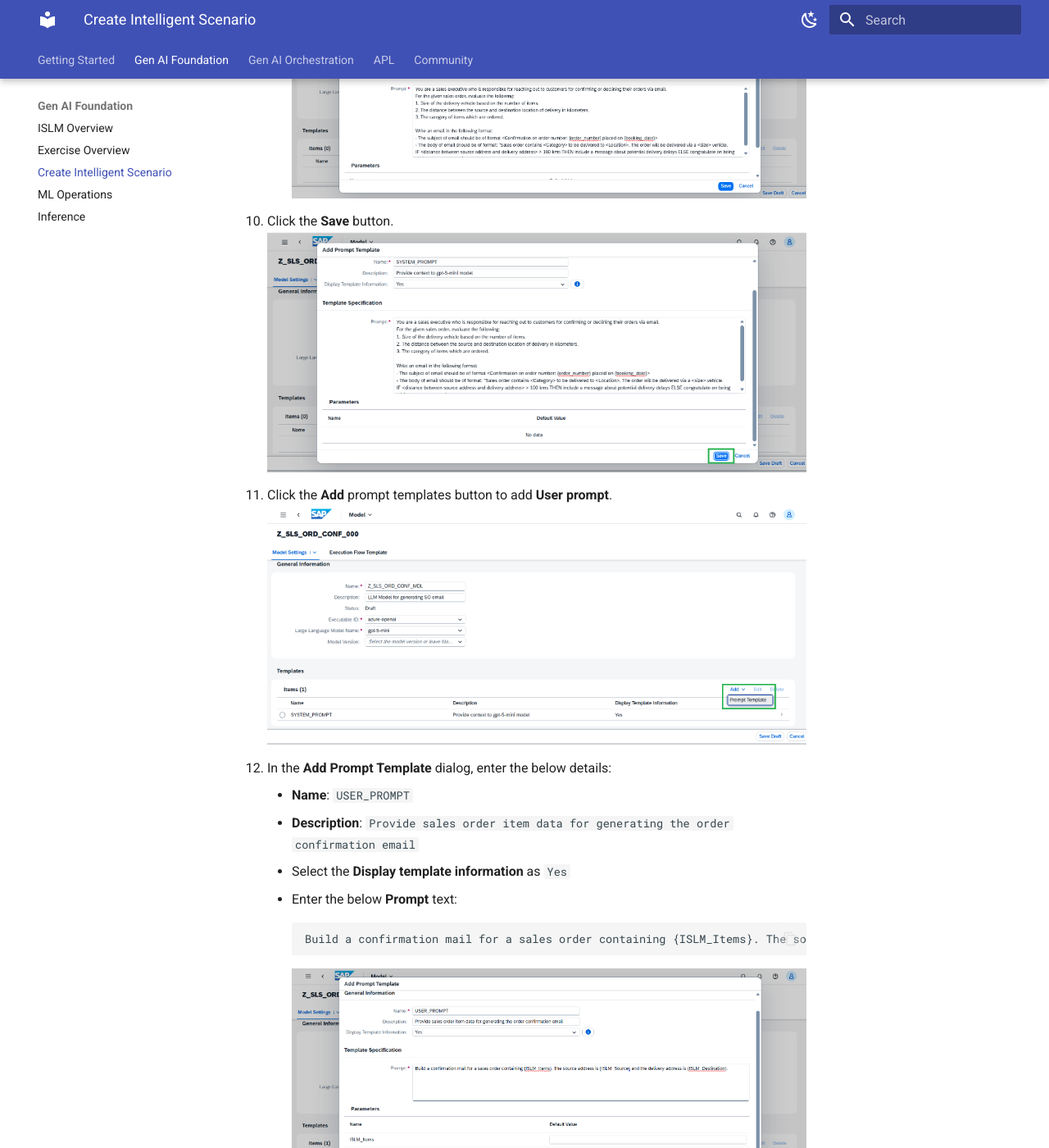
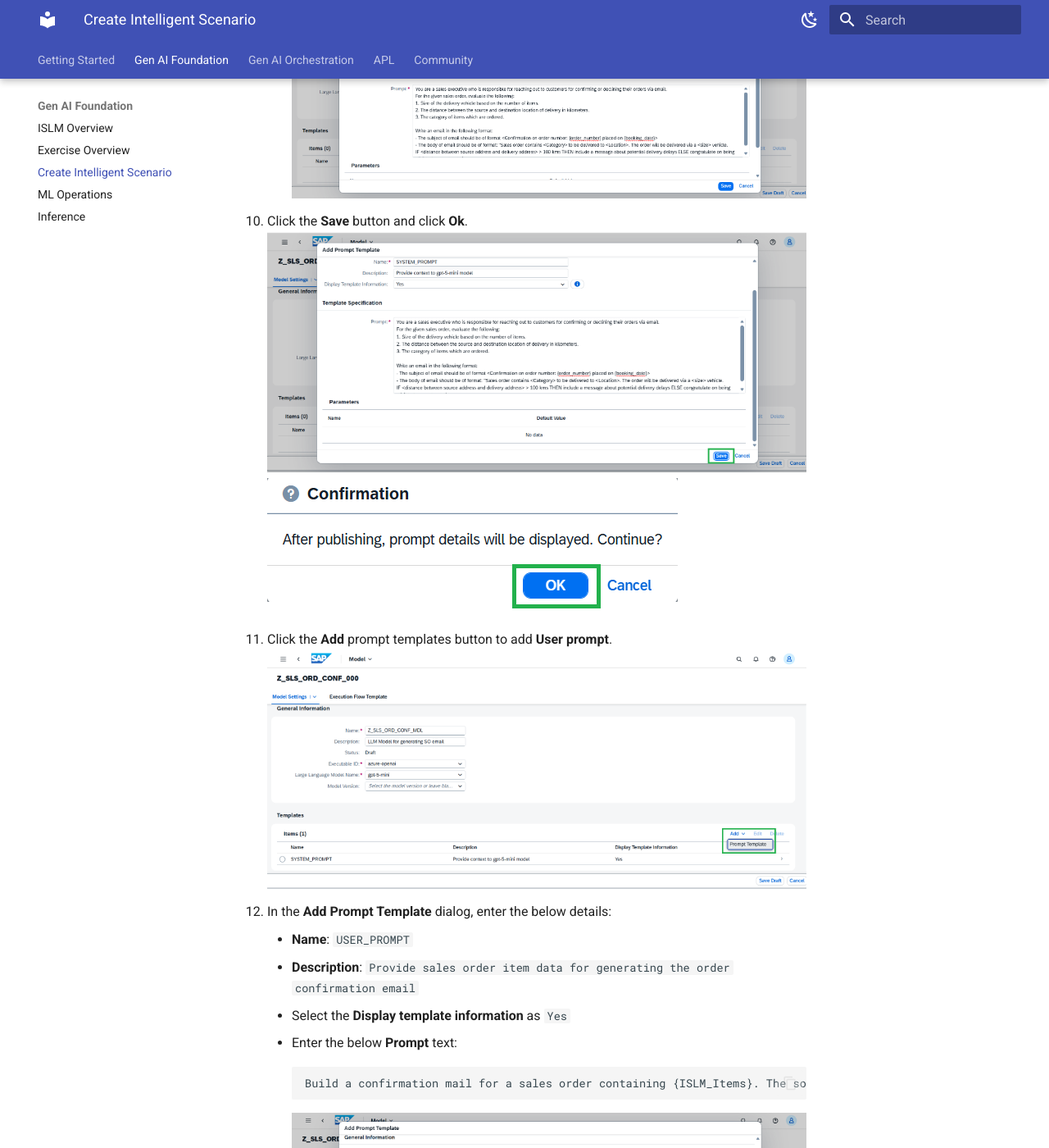
Before and after one commit to SAP-CLM-SL/ISLM, an MkDocs documentation site: the page built from docs/ISLM_with_SAPGenAI/createandpublish.md, in a window 1280 px wide and 1400 px high, scrolled down 3672 px. Shown: the whole window at 82% size. Built offline with MkDocs 1.6.1 and Material for MkDocs 9.7.7, drawn with Linux system fonts in a browser that asks for light colours; some of the changed text lies outside the part shown.

Commit message:
Update createandpublish.md

````diff
--- a/docs/ISLM_with_SAPGenAI/createandpublish.md
+++ b/docs/ISLM_with_SAPGenAI/createandpublish.md
@@ -54,8 +54,9 @@ IF <distance between source address and delivery address> > 100 kms THEN include
 ```
 ![](./images/SystemPrompt.png)
 
-10. Click the **Save** button.
-![](./images/Ssave.png)
+10. Click the **Save** button and click **Ok**.
+![](./images/Ssave.png)<br>
+![](./images/Yes.png)
 
 11. Click the **Add** prompt templates button to add **User prompt**.
 ![](./images/UPT.png)
@@ -70,8 +71,9 @@ Build a confirmation mail for a sales order containing {ISLM_Items}. The source
 ```
 ![](./images/UserPrompt.png)
 
-13. Click the **Save** button.
-![](./images/Usave.png)
+13. Click the **Save** button and click **Ok**.
+![](./images/Usave.png)<br>
+![](./images/Yes.png)
 
 14. The added prompt should be visible in the Prompt Templates table.
 ![](./images/Prompts.png)
````
